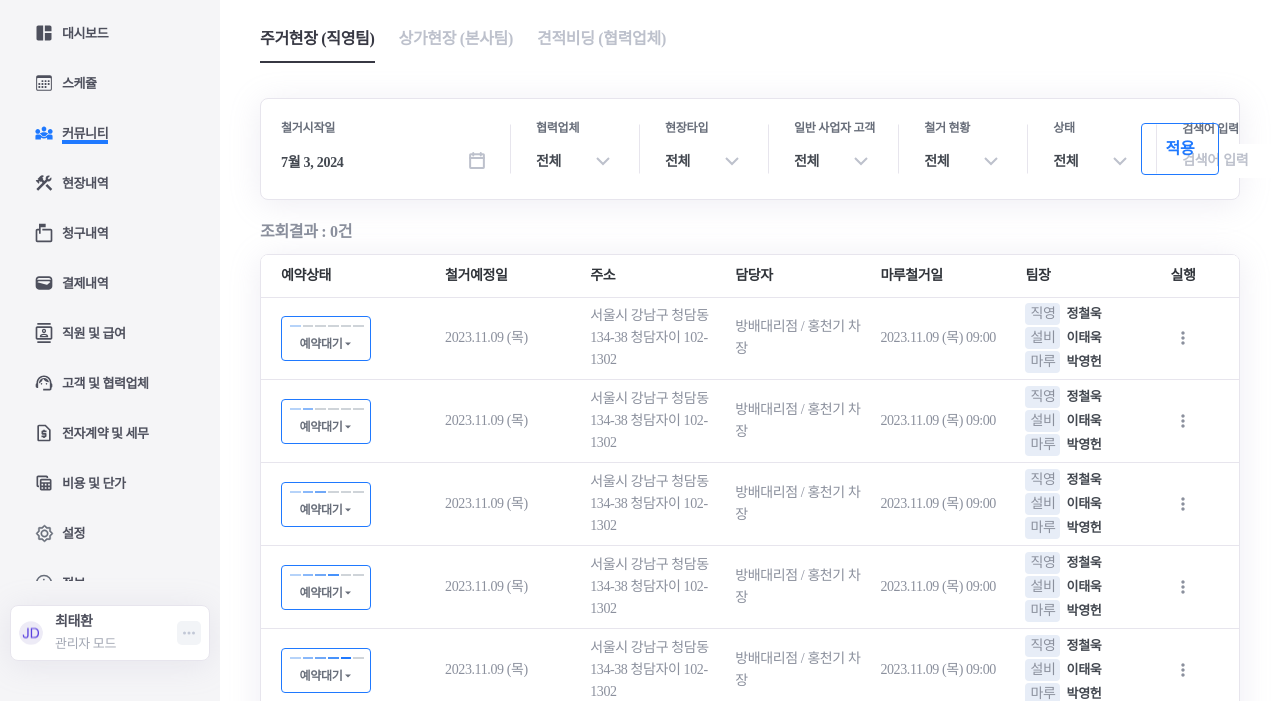
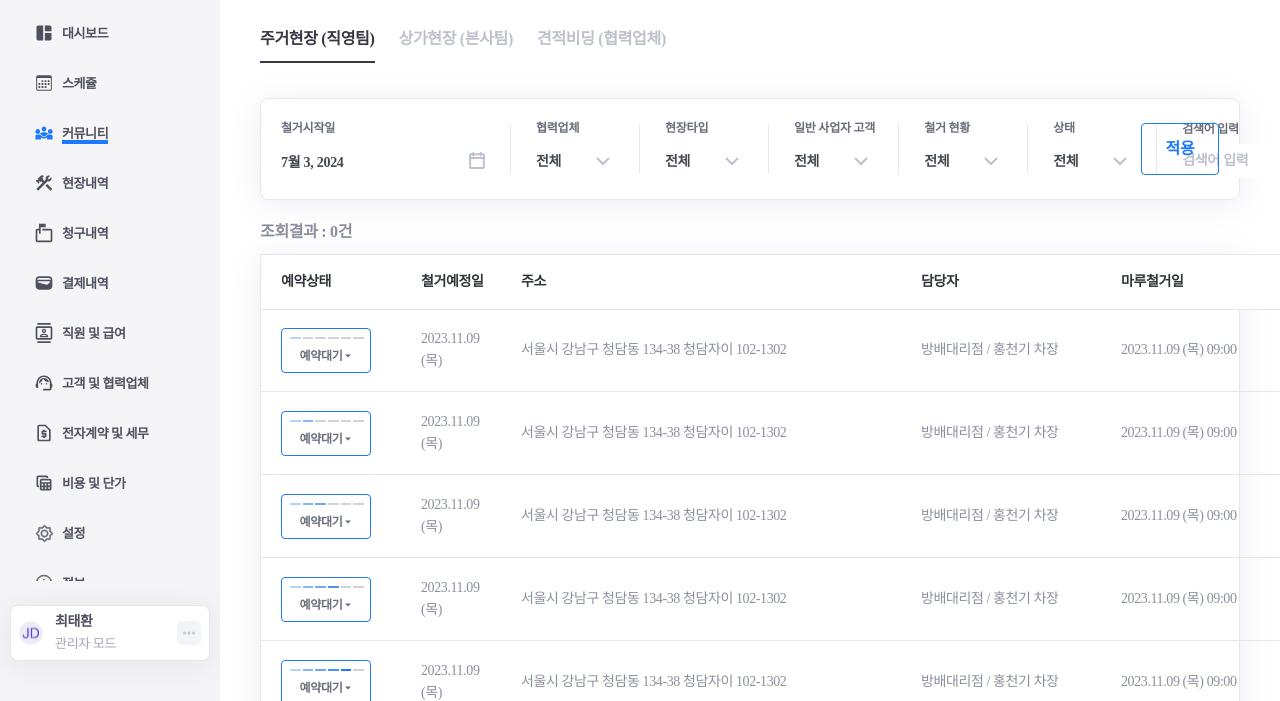
Before and after one commit to nnunun08/standardClean, a plain HTML site: page construct.html in a window 1280 px wide. Shown: the part 99-800 px from the top of the page. Drawn offline with nearby package versions, Linux system fonts and the light colour scheme; a web font is replaced by a local one.

Commit message:
construct

```diff
--- a/construct.html
+++ b/construct.html
@@ -172,12 +172,12 @@
                                             <table style="min-width: 560px;">
                                                 <thead>
                                                     <tr>
-                                                        <th class="wid_100">예약상태</th>
+                                                        <th class="wid_150">예약상태</th>
                                                         <th class="wid_100">철거예정일</th>
-                                                        <th class="wid_100">주소</th>
-                                                        <th class="wid_100">담당자</th>
-                                                        <th class="wid_100">마루철거일</th>
-                                                        <th class="wid_100">팀장</th>
+                                                        <th class="wid_400">주소</th>
+                                                        <th class="wid_200">담당자</th>
+                                                        <th class="wid_200">마루철거일</th>
+                                                        <th class="wid_200">팀장</th>
                                                         <th class="wid_50">실행</th>
                                                     </tr>
                                                 </thead>
--- a/css/style.scss
+++ b/css/style.scss
@@ -180,6 +180,7 @@ a {
 		justify-content: center;
 		gap: 8px;
 		padding: 10px 20px;
+		overflow: hidden;
 	}
 	.page-link {
 		box-shadow: none;
@@ -1557,7 +1558,7 @@ a {
 		@include tray;
 		padding: 0;
 		width: 100%;
-		overflow: auto;
+		// overflow: auto;
 		position: relative;
 		table {
 			// table-layout: fixed;
```
Also changed, not shown: css/style.css, 1 other file.
